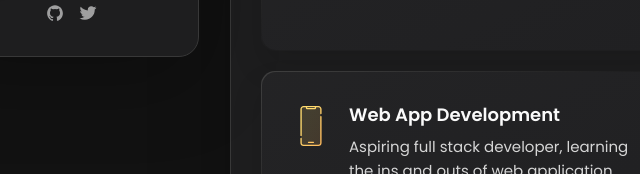
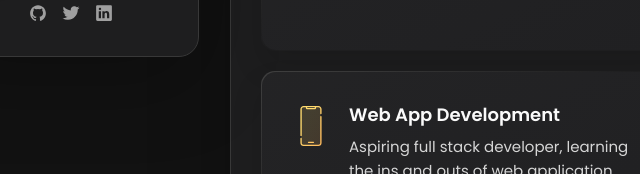
Before and after one commit to umair-fayaz/anton, a plain HTML site: page vcard-personal-portfolio/index.html in a window 1280 px wide. Shown: the part 596-770 px from the top of the page, 110-750 px from the left. Drawn offline with nearby package versions, Linux system fonts and the light colour scheme.

Commit message:
Added linkedin profile

```diff
--- a/vcard-personal-portfolio/index.html
+++ b/vcard-personal-portfolio/index.html
@@ -108,6 +108,12 @@
           <li class="social-item">
             <a href="https://twitter.com/_umairfayaz" class="social-link">
               <ion-icon name="logo-twitter"></ion-icon>
+            </a>
+          </li>
+
+          <li class="social-item">
+            <a href="https://www.linkedin.com/in/umair-fayaz-7b2747222" class="social-link">
+              <ion-icon name="logo-linkedin"></ion-icon>
             </a>
           </li>
 
```
